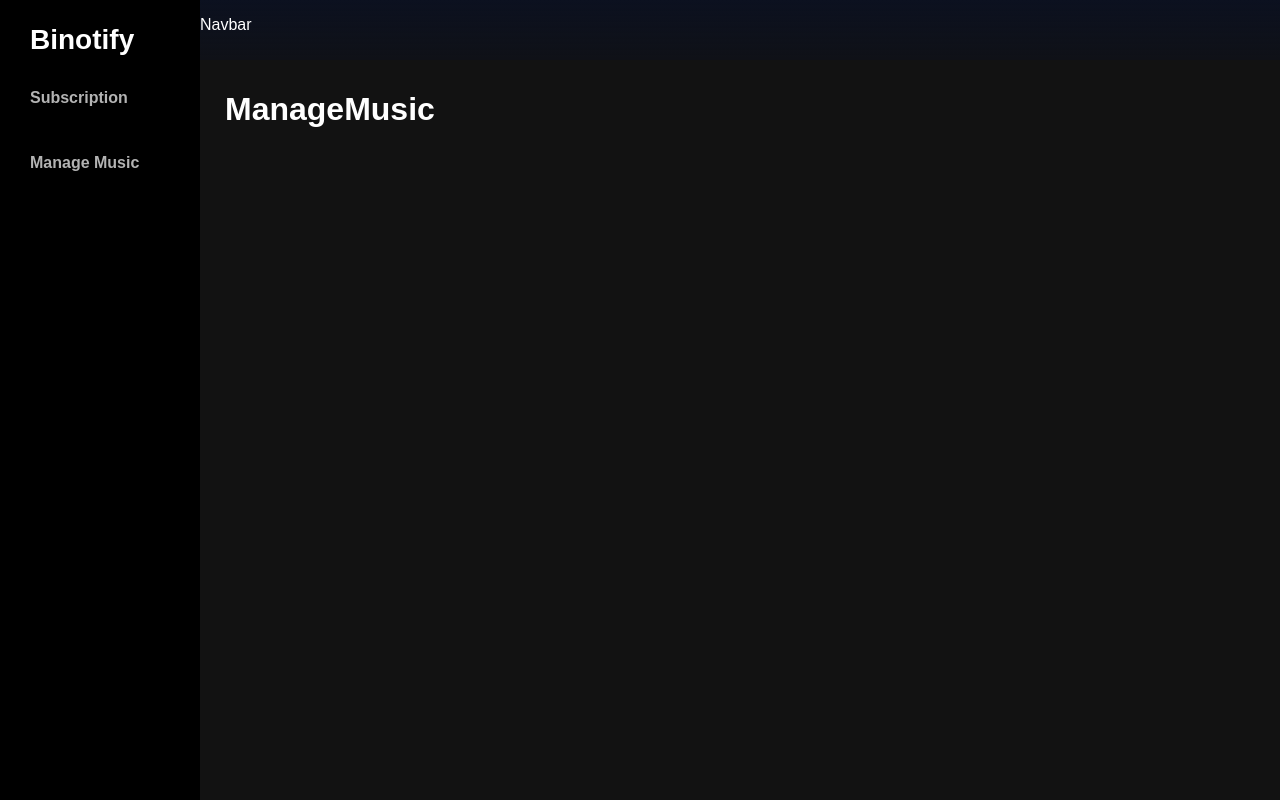
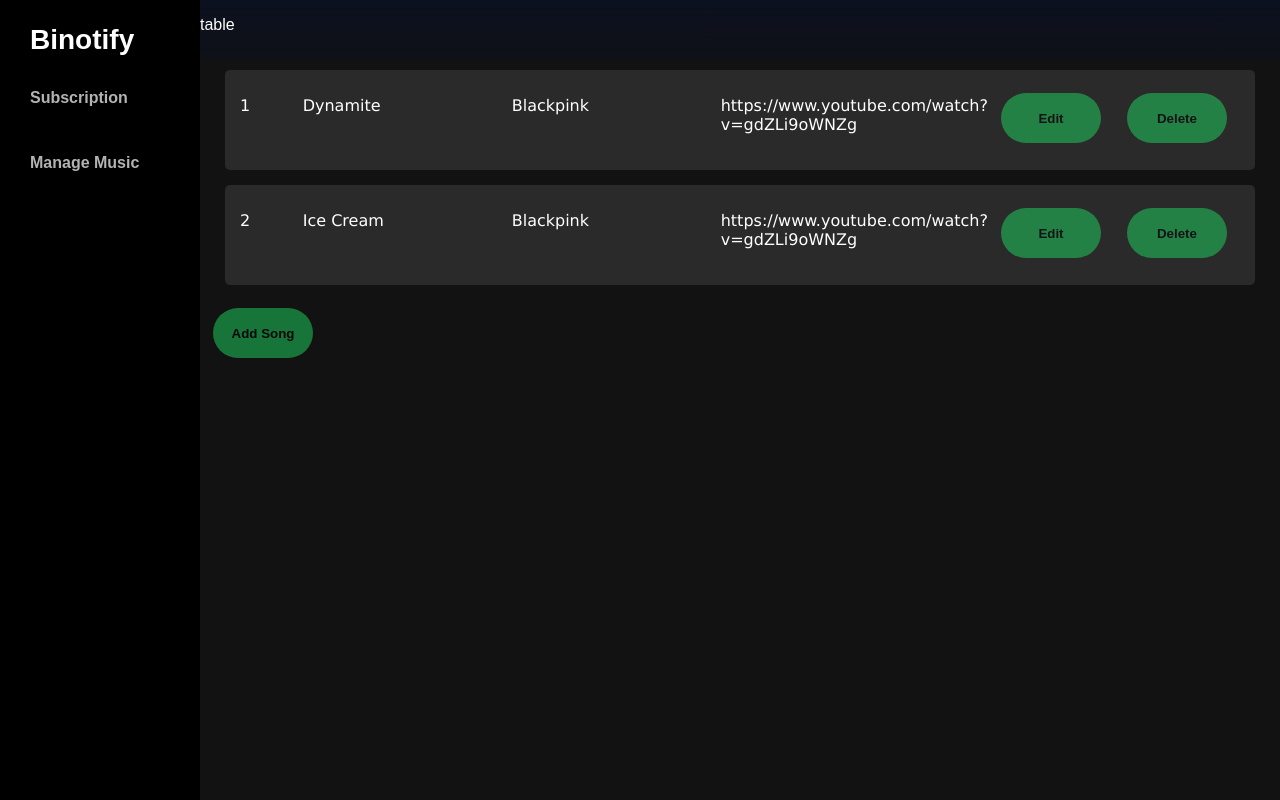
Before and after one commit to ilhamwibowo/Binotify-Premium-App, a React (Create React App) app: page /manage-music in a window 1280 px wide. Built offline with nearby package versions, Linux system fonts and the light colour scheme; the HTML template or start-up script is replaced by a standard one.

Commit message:
manage music page

```diff
--- a/package.json
+++ b/package.json
@@ -14,7 +14,7 @@
     "react": "^18.2.0",
     "react-dom": "^18.2.0",
     "react-router-dom": "^6.4.3",
-    "react-scripts": "5.0.1",
+    "react-scripts": "^2.1.3",
     "typescript": "^4.9.3",
     "web-vitals": "^2.1.4"
   },
--- a/src/components/Navbar.tsx
+++ b/src/components/Navbar.tsx
@@ -4,9 +4,9 @@ import "./Navbar.css"
 const navbar = () => {
   return (
     <div className="nav">
-      Navbar
+      table
     </div>
   )
 }
 
-export default navbar
+export default navbar;
--- /dev/null
+++ b/src/components/SongEdit.css
@@ -0,0 +1,79 @@
+.song-edit {
+    background-color: rgba(255,255,255,0.1);
+    transition:0.3s;
+    border-radius: 5px;
+}
+
+.song-edit:hover {
+    background-color: rgba(255,255,255,0.2);
+}
+
+.song-edit > .grid {
+    margin: 10px 15px;
+    height: 85%;
+    display: grid;
+    grid-template-columns: 0.3fr 1fr 1fr 1fr 0.5fr 0.5fr;
+    justify-items: left;
+    grid-template-areas:
+    "song-id judul penyanyi audio-path btn-edit btn-delete";
+}
+
+.song-edit > .song-id {
+    grid-area: "song-id";
+}
+.song-edit > .judul {
+    grid-area: "judul";
+}
+.song-edit > .penyanyi {
+    grid-area: "penyanyi";
+}
+.song-edit > .audio-path {
+    grid-area: "audio-path";
+}
+
+.song-edit > .grid > .btn-edit {
+    border: none;
+    padding:15px;
+    width: 100px;
+    height: 50px;
+    border-radius:35px;
+    background-color: #1ED760 ;
+    margin: 13px;
+    font-weight: 800;
+    transition-duration: 0.4s;
+    opacity: 50%;
+}
+
+.song-edit > .grid > .btn-delete {
+    border: none;
+    padding:15px;
+    width: 100px;
+    height: 50px;
+    border-radius:35px;
+    background-color: #1ED760 ;
+    margin: 13px;
+    font-weight: 800;
+    transition-duration: 0.4s;
+    opacity: 50%;
+}
+
+.song-edit > .grid > .btn-edit:hover {
+    width:100px;
+    height:50px;
+    background-color: #93fcb8;
+}
+
+.song-edit:hover .btn-edit {
+    opacity:100%;
+}
+
+
+.song-edit > .grid > .btn-delete:hover {
+    width:100px;
+    height:50px;
+    background-color: #93fcb8;
+}
+
+.song-edit:hover .btn-delete {
+    opacity:100%;
+}
--- /dev/null
+++ b/src/components/SongEdit.tsx
@@ -0,0 +1,33 @@
+import React from 'react'
+import './SongEdit.css'
+
+interface ManageMusic{
+    song_id : number,
+    judul : string,
+    penyanyi : string,
+    audio_path : string
+}
+
+interface Props {
+    song: ManageMusic,
+    songList: ManageMusic[],
+    setSongList: React.Dispatch<React.SetStateAction<ManageMusic[]>>
+}
+
+const SongEdit: React.FC<Props> = ({song, songList, setSongList }) => {
+    return(
+        <div className='song-edit'>
+            <form className='grid'>
+                <p className='song-id'>{song.song_id}</p>
+                <p className='judul'>{song.judul}</p>
+                <p className='penyanyi'>{song.penyanyi}</p>
+                <p className='audio-path'>{song.audio_path}</p>
+                <button className='btn-edit'>Edit</button>
+                <button className='btn-delete'>Delete</button>
+            </form>
+        </div>
+
+    )
+}
+
+export default SongEdit
--- /dev/null
+++ b/src/components/SongList.css
@@ -0,0 +1,30 @@
+.song-list {
+    margin: 10px 25px;
+    color: white;
+    font-family: 'Montserrat', Verdana;
+    display: grid;
+    grid-auto-columns: minmax(800px, auto);
+    grid-auto-rows: minmax(100px, auto);
+    grid-template-areas:
+    "a"
+    "btn-add-song";
+    grid-column-gap: 30px;
+    grid-row-gap: 15px;
+    overflow: hidden;
+}
+.btn-add-song {
+    border: none;
+    padding:15px;
+    width: 100px;
+    height: 50px;
+    border-radius:35px;
+    background-color: #1ED760 ;
+    margin: 13px;
+    font-weight: 800;
+    transition-duration: 0.4s;
+    opacity: 50%;
+}
+
+.main SongEdit {
+    grid-area: 'a';
+}
--- /dev/null
+++ b/src/components/SongList.tsx
@@ -0,0 +1,33 @@
+import React from 'react'
+import './SongList.css'
+import SongEdit from './SongEdit'
+
+interface ManageMusic{
+  song_id : number,
+  judul : string,
+  penyanyi : string,
+  audio_path : string
+}
+
+interface Props {
+    songList: ManageMusic[],
+    setSongList: React.Dispatch<React.SetStateAction<ManageMusic[]>>
+}
+
+const SongList: React.FC<Props> = ({ songList, setSongList }) => {
+  return (
+    <div className='song-list'>
+        {songList.map((song) => {
+            return <SongEdit
+                song={song}
+                songList={songList}
+                setSongList={setSongList}
+
+            />
+        })}
+    </div>
+
+  )
+}
+
+export default SongList
--- a/src/pages/ManageMusic.css
+++ b/src/pages/ManageMusic.css
@@ -5,6 +5,7 @@
     grid-template-rows: 60px 100%;
     grid-template-areas:
         "sidebar navbar"
+        "add-song"
         "sidebar main";
 }
 
@@ -16,13 +17,10 @@ Navbar {
     grid-area: navbar;
 }
 
-.main {
+.main-manage-music {
     grid-area: main;
-    display: flex;
-    flex-direction: column;
-    row-gap: 15px;
-    margin: 10px 25px;
-    color: white;
-    font-family: 'Montserrat', sans-serif;
-    overflow: hidden;
 }
+
+.btn-add-song{
+    grid-area: add-song;
+}
--- a/src/pages/ManageMusic.tsx
+++ b/src/pages/ManageMusic.tsx
@@ -1,16 +1,29 @@
-import React from 'react'
+import React, { useState} from 'react'
 import "./ManageMusic.css"
 import Navbar from '../components/Navbar';
 import Sidebar from '../components/Sidebar';
+import SongEdit from '../components/SongEdit';
+import SongList from '../components/SongList';
+
+interface ManageMusic{
+  song_id : number,
+  judul : string,
+  penyanyi : string,
+  audio_path : string
+}
 
 const ManageMusic = () => {
+  const [songList, setSongList] = useState<ManageMusic[]>([{song_id: 1, judul: "Dynamite", penyanyi: "Blackpink", audio_path: "https://www.youtube.com/watch?v=gdZLi9oWNZg"}, {song_id: 2, judul: "Ice Cream", penyanyi: "Blackpink", audio_path: "https://www.youtube.com/watch?v=gdZLi9oWNZg"}])
   return (
     <div className="container">
       <Navbar />
       <Sidebar />
-      <div className='main'>
-        <h1>ManageMusic</h1>
+
+      <div className='main-manage-music'>
+          <SongList songList={songList} setSongList={setSongList}/>
+          <button className='btn-add-song'>Add Song</button>
       </div>
+
     </div>
   )
 }
--- a/tsconfig.json
+++ b/tsconfig.json
@@ -18,7 +18,7 @@
     "resolveJsonModule": true,
     "isolatedModules": true,
     "noEmit": true,
-    "jsx": "react-jsx"
+    "jsx": "preserve"
   },
   "include": [
     "src"
```
Also changed, not shown: 1 other file (tests, documents, lock files or other folders).
